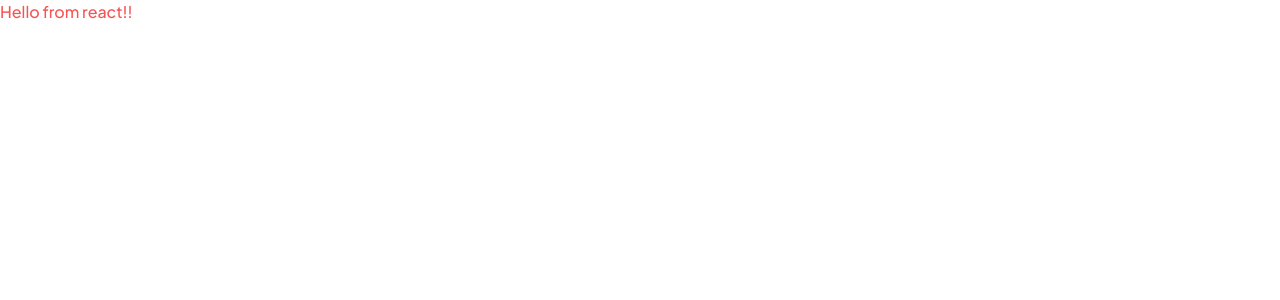
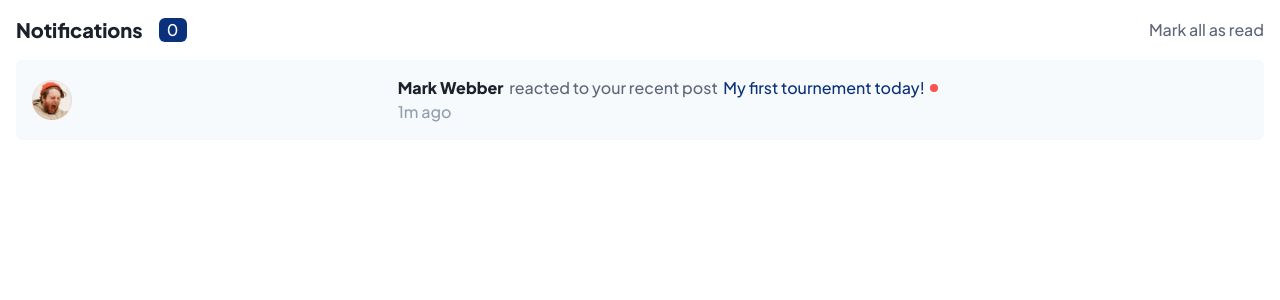
Before and after one commit to schndra/notification-page-tw, a React (Vite) app: page / in a window 1280 px wide. Shown: the top 300 px of the page. Built offline with nearby package versions, Linux system fonts and the light colour scheme.

Commit message:
completed header and one list item all the hover states are completed aswell

```diff
--- a/src/App.jsx
+++ b/src/App.jsx
@@ -1,7 +1,59 @@
 import { useState } from "react";
+import MarkWebber from "./assets/images/avatar-mark-webber.webp";
+import AngelaGray from "./assets/images/avatar-angela-gray.webp";
+import JacobThompson from "./assets/images/avatar-jacob-thompson.webp";
+import RizkyHasanuddin from "./assets/images/avatar-rizky-hasanuddin.webp";
+import KimberlySmith from "./assets/images/avatar-kimberly-smith.webp";
+import NathanPeterson from "./assets/images/avatar-nathan-peterson.webp";
+import AnnaKim from "./assets/images/avatar-anna-kim.webp";
+import chessClub from "./assets/images/image-chess.webp";
 
 function App() {
-  return <h1 className="text-primaryRed">Hello from react!! </h1>;
+  return (
+    <main>
+      {/* header */}
+      <div className="w-full h-screen p-4">
+        <div className="flex items-center justify-between">
+          <div className="flex gap-4 items-center">
+            <h1 className="text-nVeryDarkBlue font-extrabold text-xl capitalize">
+              notifications
+            </h1>
+            <div className="bg-primaryBlue w-7 rounded-md text-nWhite text-center cursor-pointer">
+              0
+            </div>
+          </div>
+          <p className="text-nGrayishBlue500 text-base cursor-pointer hover:text-primaryBlue ">
+            Mark all as read
+          </p>
+        </div>
+        {/* notification list */}
+        <ul className="mt-4">
+          <li className="grid grid-flow-col gap-x-4 items-center  bg-nGrayishBlue100 p-4 rounded-md mb-2">
+            <div className="w-10 h-10 rounded-full  ">
+              <img
+                src={MarkWebber}
+                alt="mark webber img"
+                className="w-full h-full object-cover"
+              />
+            </div>
+            <div>
+              <p className="font-medium text-nGrayishBlue500">
+                <span className="text-nVeryDarkBlue font-extrabold cursor-pointer hover:text-primaryBlue">
+                  Mark Webber &nbsp;
+                </span>
+                reacted to your recent post
+                <span className="text-primaryBlue hover:font-extrabold cursor-pointer">
+                  &nbsp; My first tournement today! &nbsp;
+                  <div className="inline-block w-2 h-2 rounded-full bg-primaryRed my-[2px] "></div>
+                </span>
+              </p>
+              <p className="text-nGrayishBlue400">1m ago</p>
+            </div>
+          </li>
+        </ul>
+      </div>
+    </main>
+  );
 }
 
 export default App;
```
